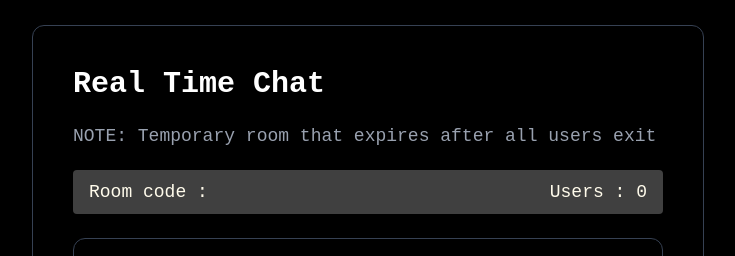
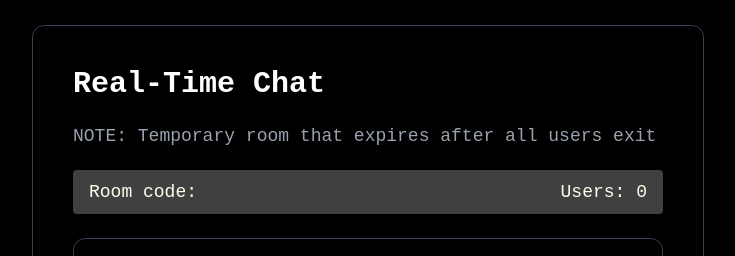
Before and after one commit to venomusblood568/Chat-RTC, a React (Vite) app in the folder frontend/: page /chatroom in a window 1280 px wide. Shown: the top 256 px of the page, without its empty margins (272-1007 px from the left). Built offline with nearby package versions, Linux system fonts and the light colour scheme; no server answers.

Commit message:
Update chatroom.tsx

```diff
--- a/frontend/src/pages/chatroom.tsx
+++ b/frontend/src/pages/chatroom.tsx
@@ -1,75 +1,89 @@
-import { useEffect, useState } from "react";
+import { useEffect, useState, useRef } from "react";
 import { useLocation } from "react-router-dom";
-import { useRef } from "react";
 
 export function Chatroom({ messages = [] }: { messages?: string[] }) {
+  const location = useLocation();
+  const { roomId, username } = location.state || {};
 
-  const location = useLocation()
-  const{roomId,username} = location.state || {};
-
-  const[userCount, setuserCount] = useState(0);
-  const wsRef = useRef<WebSocket | null >(null)
+  const [userCount, setUserCount] = useState(0);
+  const [message, setMessage] = useState(""); // New state for input message
+  const wsRef = useRef<WebSocket | null>(null);
 
   useEffect(() => {
-    const ws = new WebSocket("ws://localhost:8080")
-    wsRef.current = ws
+    const ws = new WebSocket("ws://localhost:8080");
+    wsRef.current = ws;
 
     ws.onopen = () => {
-      console.log("WesSocket connection established")
+      console.log("WebSocket connection established");
       ws.send(
         JSON.stringify({
-          type:"join",
-          payload:{
+          type: "join",
+          payload: {
             roomId,
-            username
+            username,
+          },
+        })
+      );
+    };
+
+    ws.onmessage = (event) => {
+      const message = JSON.parse(event.data);
+
+      if (message.type === "user-count") {
+        setUserCount(message.payload.userCount);
       }
-        })
-      )
-    }
+    };
 
-    ws.onmessage = (event) =>{
-      const message = JSON.parse(event.data)
-
-      if(message.type === "user-count"){
-        setuserCount(message.payload.userCount)
-      }
-    }
-
-    //clean up
+    // Clean up WebSocket connection on component unmount
     return () => {
       if (wsRef.current) {
         wsRef.current.close();
       }
     };
+  }, [roomId, username]);
 
-  },[roomId,username])
+  const sendMessage = () => {
+    if (message.trim() && wsRef.current) {
+      wsRef.current.send(
+        JSON.stringify({
+          type: "chat",
+          payload: { message },
+        })
+      );
+      setMessage(""); // Clear input after sending
+    }
+  };
+
+  const handleKeyPress = (event: React.KeyboardEvent<HTMLInputElement>) => {
+    if (event.key === "Enter") {
+      sendMessage();
+    }
+  };
 
   return (
-    <>
     <div className="flex items-center justify-center min-h-screen bg-black">
       <div className="bg-black border border-gray-700 p-10 rounded-xl shadow-lg text-white w-full max-w-2xl h-[750px] flex flex-col">
         {/* Header */}
         <div className="text-lg space-y-5">
-            <h1 className="text-3xl font-bold">Real Time Chat</h1>
-            <p className="text-gray-400 text-md ">
+          <h1 className="text-3xl font-bold">Real-Time Chat</h1>
+          <p className="text-gray-400 text-md">
             NOTE: Temporary room that expires after all users exit
           </p>
 
           {/* Room Info */}
-            <div className=" text-amber-50 bg-neutral-700 rounded px-4 py-2 flex justify-between ">
-              <span>Room code : {roomId}</span>
-              <span>Users : {userCount}</span>
+          <div className="text-amber-50 bg-neutral-700 rounded px-4 py-2 flex justify-between">
+            <span>Room code: {roomId}</span>
+            <span>Users: {userCount}</span>
           </div>
         </div>
 
-          {/* Chat Box (Expands to Fill Available Space) */}
+        {/* Chat Box */}
         <div className="border border-gray-700 p-6 rounded-xl shadow-lg text-white w-full flex-grow overflow-auto mt-6 font-semibold">
-            {/* Chat messages will go here */}
           <div className="flex flex-col">
             {messages?.map((msg, index) => (
               <div
                 key={index}
-                  className="bg-white text-black mb-2 p-2 rounded-md inline-block max-w-fit "
+                className="bg-white text-black mb-2 p-2 rounded-md inline-block max-w-fit"
               >
                 <span>{msg}</span>
               </div>
@@ -77,25 +91,18 @@ export function Chatroom({ messages = [] }: { messages?: string[] }) {
           </div>
         </div>
 
-          {/* Input & Send Button (Fixed at Bottom) */}
+        {/* Input & Send Button */}
         <div className="mt-4 flex space-x-2">
           <input
             type="text"
             placeholder="Enter your message..."
+            value={message}
+            onChange={(e) => setMessage(e.target.value)}
+            onKeyDown={handleKeyPress}
             className="flex-1 bg-black text-white border border-gray-700 px-4 py-2 rounded-md focus:outline-none focus:ring-2 focus:ring-gray-500"
           />
           <button
-              onClick={() => {
-                const message = document.getElementById("message")?.value;
-                wsRef.current.send(
-                  JSON.stringify({
-                    type: "chat",
-                    payload: {
-                      message: message,
-                    },
-                  })
-                );
-              }}
+            onClick={sendMessage}
             className="bg-white text-black px-4 py-2 rounded-md font-semibold"
           >
             Send
@@ -103,6 +110,5 @@ export function Chatroom({ messages = [] }: { messages?: string[] }) {
         </div>
       </div>
     </div>
-    </>
   );
 }
```
Lines whose indentation alone changed are shown as unchanged.
